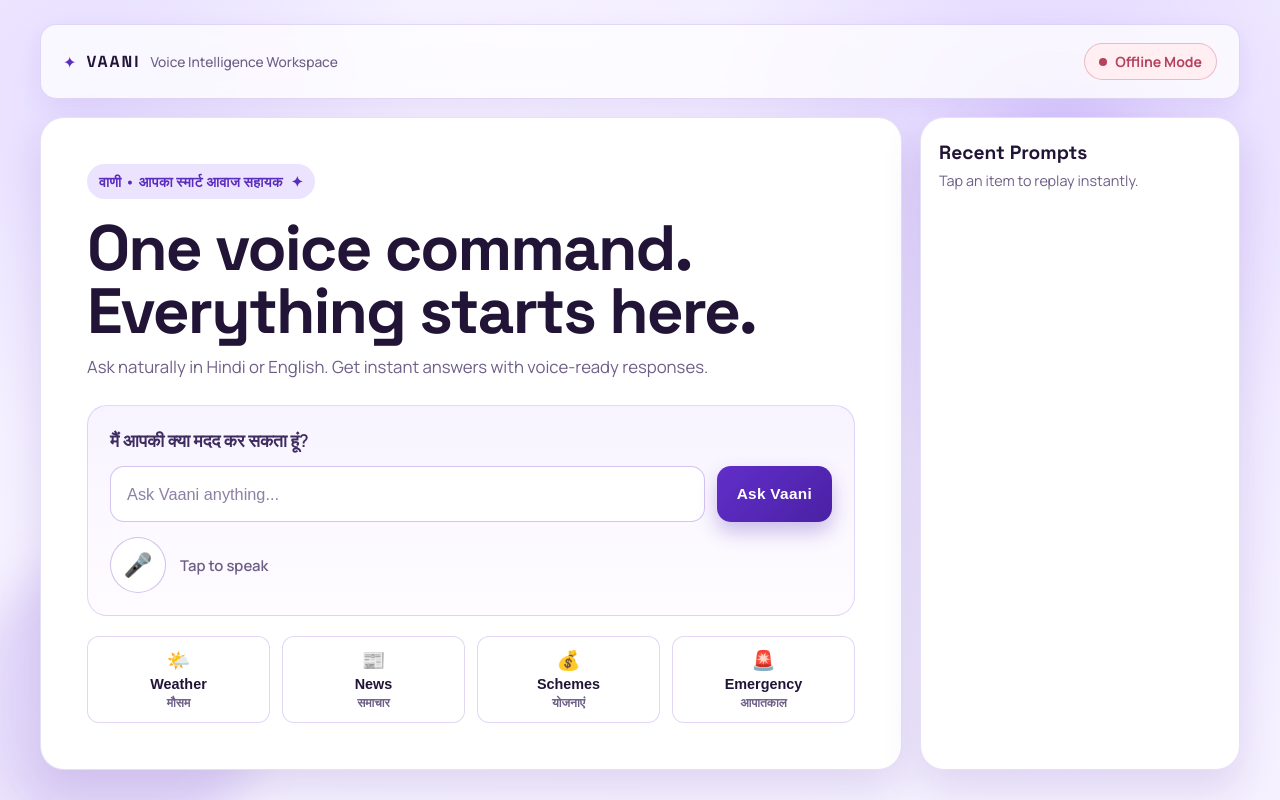
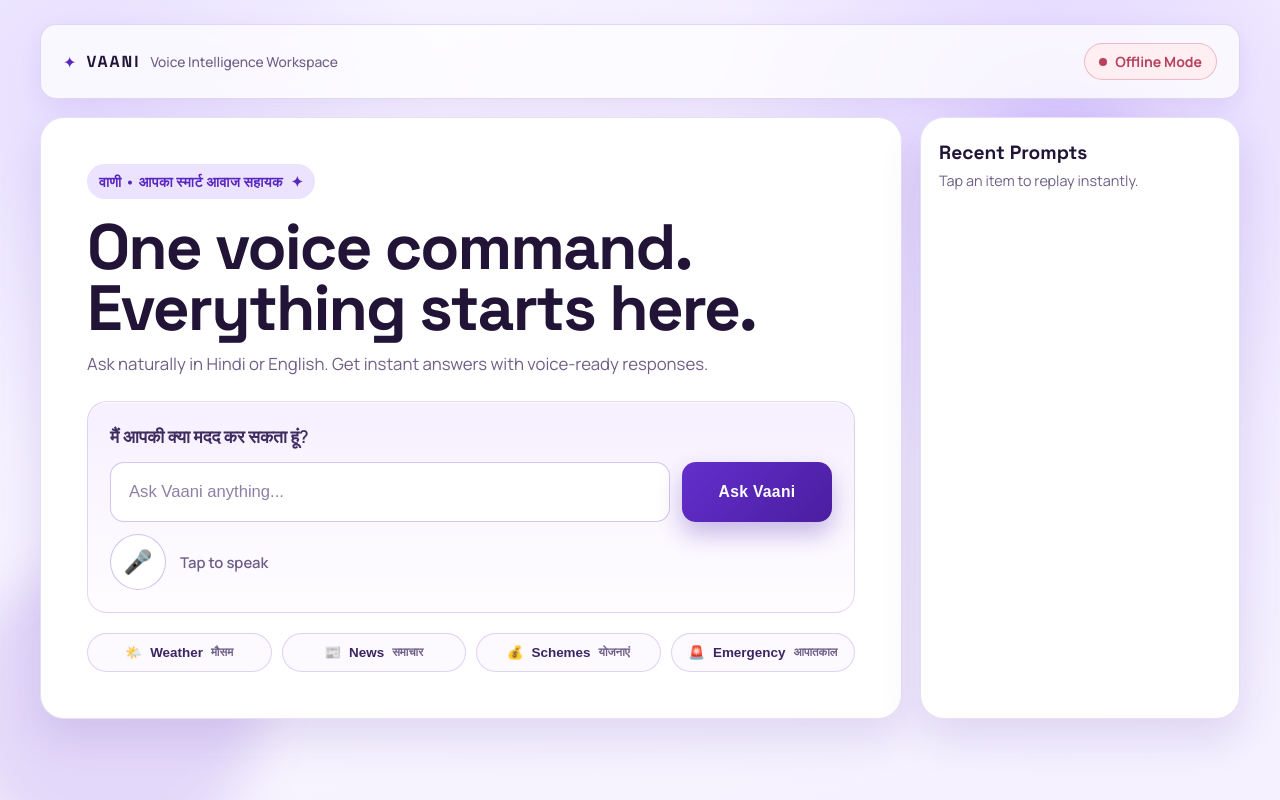
Before and after one commit to ankittroy-21/Vaani, a Flask app: page / in a window 1280 px wide. Run offline with Flask 3, Linux system fonts and the light colour scheme; data that the repository does not hold is empty.

Commit message:
feat: Update style.css for improved aesthetics and consistency, enhancing UI elements and layout

```diff
--- a/web/static/style.css
+++ b/web/static/style.css
@@ -1,17 +1,17 @@
 :root {
-    --bg: #f7f4ff;
+    --bg: #f8f5ff;
     --bg-soft: #efe8ff;
     --surface: #ffffff;
     --surface-soft: #f8f4ff;
     --text: #211436;
     --muted: #6e5f87;
-    --primary: #5b2dbd;
+    --primary: #5926bf;
     --primary-strong: #472090;
     --primary-soft: #ece3ff;
     --success: #168d62;
     --danger: #b7425d;
     --ring: rgba(91, 45, 189, 0.22);
-    --shadow: 0 18px 40px rgba(77, 38, 155, 0.14);
+    --shadow: 0 20px 42px rgba(77, 38, 155, 0.13);
     --radius-lg: 24px;
     --radius-md: 16px;
     --radius-sm: 12px;
@@ -178,8 +178,15 @@ h1 {
     margin: 18px 0 12px;
     font-family: 'Space Grotesk', sans-serif;
     font-size: clamp(2.1rem, 5vw, 4.1rem);
-    line-height: 0.98;
+    line-height: 0.95;
     letter-spacing: -0.03em;
+}
+
+.headline-accent {
+    display: inline-block;
+    margin-right: 8px;
+    color: #7b46dd;
+    transform: translateY(-3px);
 }
 
 .lead {
@@ -192,10 +199,11 @@ h1 {
 
 .command-surface {
     margin-top: 24px;
-    background: linear-gradient(180deg, #f8f4ff 0%, #fefcff 100%);
+    background: linear-gradient(180deg, #f6f0ff 0%, #fffdff 100%);
     border: 1px solid rgba(148, 113, 222, 0.26);
     border-radius: 20px;
     padding: 22px;
+    box-shadow: inset 0 1px 0 rgba(255, 255, 255, 0.8);
 }
 
 .help-text {
@@ -217,12 +225,12 @@ h1 {
 
 .search-input {
     flex: 1;
-    height: 56px;
+    height: 60px;
     border: 1px solid rgba(133, 94, 212, 0.36);
     background: #fff;
     border-radius: 14px;
-    padding: 0 16px;
-    font-size: 1.02rem;
+    padding: 0 18px;
+    font-size: 1.04rem;
     color: var(--text);
     transition: border-color 0.2s ease, box-shadow 0.2s ease;
 }
@@ -238,18 +246,19 @@ h1 {
 }
 
 .send-btn {
-    height: 56px;
-    padding: 0 20px;
+    height: 60px;
+    min-width: 150px;
+    padding: 0 22px;
     border: 0;
     border-radius: 14px;
-    background: linear-gradient(135deg, #612ec9, #4a21a4);
+    background: linear-gradient(135deg, #642fcd, #4a1d9f);
     color: #fff;
-    font-size: 0.96rem;
+    font-size: 0.98rem;
     font-weight: 800;
     letter-spacing: 0.02em;
     cursor: pointer;
     transition: transform 0.2s ease, box-shadow 0.2s ease;
-    box-shadow: 0 10px 20px rgba(80, 35, 172, 0.28);
+    box-shadow: 0 12px 24px rgba(80, 35, 172, 0.3);
 }
 
 .send-btn:hover {
@@ -260,8 +269,16 @@ h1 {
     transform: translateY(0);
 }
 
+.input-note {
+    margin: 10px 2px 0;
+    color: #7a6b95;
+    font-size: 0.82rem;
+    font-weight: 600;
+    letter-spacing: 0.01em;
+}
+
 .voice-row {
-    margin-top: 15px;
+    margin-top: 12px;
     display: flex;
     align-items: center;
     gap: 14px;
@@ -302,41 +319,37 @@ h1 {
     margin-top: 20px;
     display: grid;
     grid-template-columns: repeat(4, minmax(0, 1fr));
-    gap: 12px;
+    gap: 10px;
 }
 
 .action-card {
     border: 1px solid rgba(147, 112, 220, 0.28);
-    border-radius: var(--radius-sm);
-    background: #fff;
-    padding: 12px;
+    border-radius: 999px;
+    background: #fcf9ff;
+    padding: 11px 14px;
     display: flex;
-    flex-direction: column;
+    flex-direction: row;
     align-items: center;
     justify-content: center;
-    gap: 4px;
+    gap: 8px;
     text-align: center;
-    color: var(--text);
-    font-size: 0.9rem;
+    color: #3b2561;
+    font-size: 0.84rem;
     font-weight: 700;
     cursor: pointer;
     transition: transform 0.18s ease, box-shadow 0.18s ease, border-color 0.18s ease;
 }
 
 .action-card:hover {
-    transform: translateY(-2px);
+    transform: translateY(-1px);
     border-color: var(--primary);
-    box-shadow: 0 10px 20px rgba(94, 44, 190, 0.16);
-}
-
-.action-icon {
-    font-size: 1.2rem;
+    box-shadow: 0 8px 18px rgba(94, 44, 190, 0.12);
 }
 
 .action-card small {
     color: var(--muted);
     font-weight: 600;
-    font-size: 0.76rem;
+    font-size: 0.72rem;
 }
 
 .response-area {
@@ -520,6 +533,13 @@ h1 {
         grid-template-columns: repeat(2, minmax(0, 1fr));
     }
 
+    .action-card {
+        border-radius: 14px;
+        padding: 10px;
+        flex-direction: column;
+        gap: 2px;
+    }
+
     h1 {
         font-size: clamp(1.8rem, 12vw, 2.7rem);
     }
```
